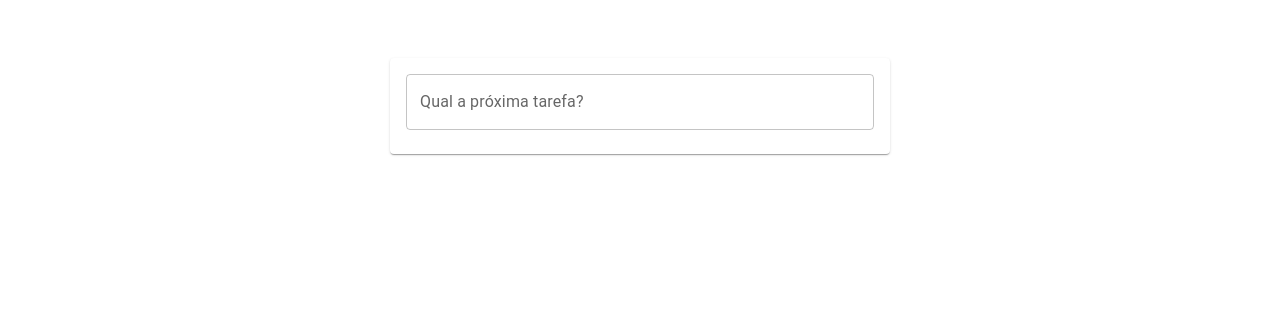
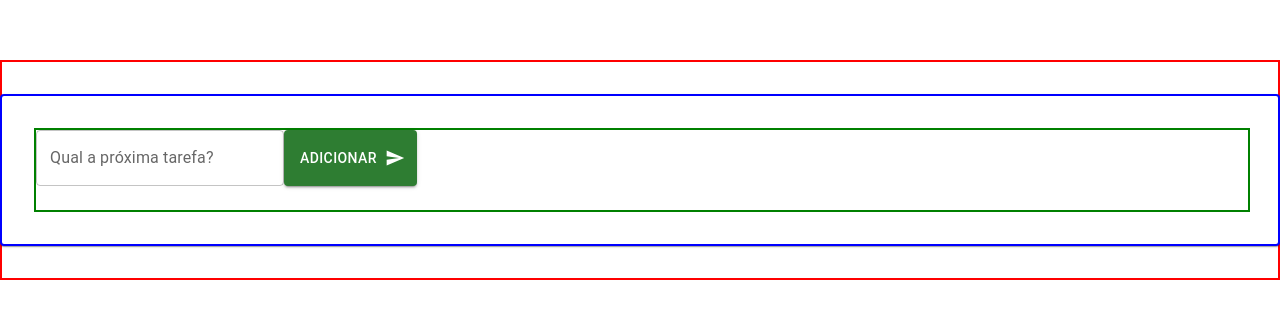
Before and after one commit to guilhXavier/todo-app, a React (Vite) app: page / in a window 1280 px wide. Shown: the part 230-548 px from the top of the page. Built offline with nearby package versions, Linux system fonts and the light colour scheme.

Commit message:
styles: add some css

```diff
--- a/src/App.css
+++ b/src/App.css
@@ -1,41 +1,20 @@
 #root {
   max-width: 1280px;
+  width: 100%;
+  display: flex;
+  align-items: center;
+  justify-content: center;
+  flex-direction: column;
+  border: 2px solid red;
   margin: 0 auto;
   padding: 2rem;
   text-align: center;
-}
-
-.logo {
-  height: 6em;
-  padding: 1.5em;
-  will-change: filter;
-  transition: filter 300ms;
-}
-.logo:hover {
-  filter: drop-shadow(0 0 2em #646cffaa);
-}
-.logo.react:hover {
-  filter: drop-shadow(0 0 2em #61dafbaa);
-}
-
-@keyframes logo-spin {
-  from {
-    transform: rotate(0deg);
-  }
-  to {
-    transform: rotate(360deg);
-  }
-}
-
-@media (prefers-reduced-motion: no-preference) {
-  a:nth-of-type(2) .logo {
-    animation: logo-spin infinite 20s linear;
-  }
 }
 
 .card {
   padding: 2em;
 }
 
-.read-the-docs {
+.MuiPaper-root-MuiCard-root {
+  width: none !important;
 }
--- a/src/components/ToDoForm.tsx
+++ b/src/components/ToDoForm.tsx
@@ -1,5 +1,7 @@
 import React, { useState, ChangeEvent, KeyboardEvent } from "react";
-import { Card, CardContent, TextField } from "@mui/material";
+import { Card, CardContent, TextField, Button } from "@mui/material";
+import SendIcon from "@mui/icons-material/Send";
+
 import { useTodoReturn } from "../types";
 
 type EventHandleChange = ChangeEvent<HTMLInputElement | HTMLTextAreaElement>;
@@ -26,11 +28,27 @@ export const ToDoForm: React.FC<ToDoFormProps> = ({ add }) => {
     }
   };
 
+  const handleClick = () => {
+    if (title) {
+      add(title);
+      setTitle("");
+    }
+  };
+
   return (
-    <Card sx={{ marginBottom: 16 }} onKeyDown={handleKeyDown}>
-      <CardContent>
+    <Card
+      sx={{ padding: 4, width: "100%", border: "2px solid blue" }}
+      onKeyDown={handleKeyDown}
+    >
+      <CardContent
+        sx={{
+          width: "100%",
+          border: "2px solid green",
+          display: "flex",
+          padding: 0,
+        }}
+      >
         <TextField
-          sx={{ width: "100%" }}
           label="Qual a próxima tarefa?"
           variant="outlined"
           value={title}
@@ -38,6 +56,14 @@ export const ToDoForm: React.FC<ToDoFormProps> = ({ add }) => {
             handleChange(event);
           }}
         />
+        <Button
+          onClick={handleClick}
+          variant="contained"
+          color="success"
+          endIcon={<SendIcon />}
+        >
+          Adicionar
+        </Button>
       </CardContent>
     </Card>
   );
--- a/src/hooks/useToDo.ts
+++ b/src/hooks/useToDo.ts
@@ -16,7 +16,6 @@ export const useToDo = (): useTodoReturn => {
     const toDo = toDos.find((element) => element.id === id);
 
     if (toDo) {
-
       const filteredToDos = toDos.map((element) => {
         if (element.id === toDo.id) {
           element.isCompleted = !element.isCompleted;
```
